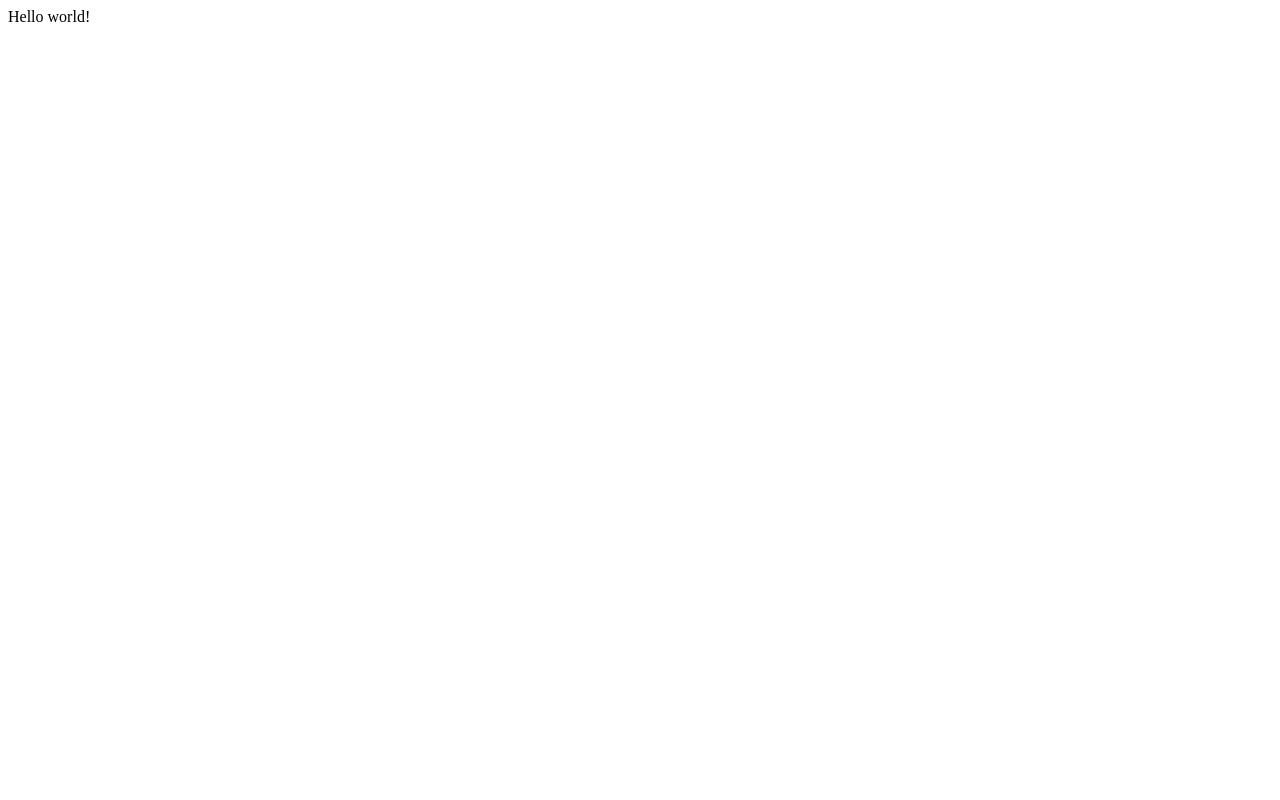
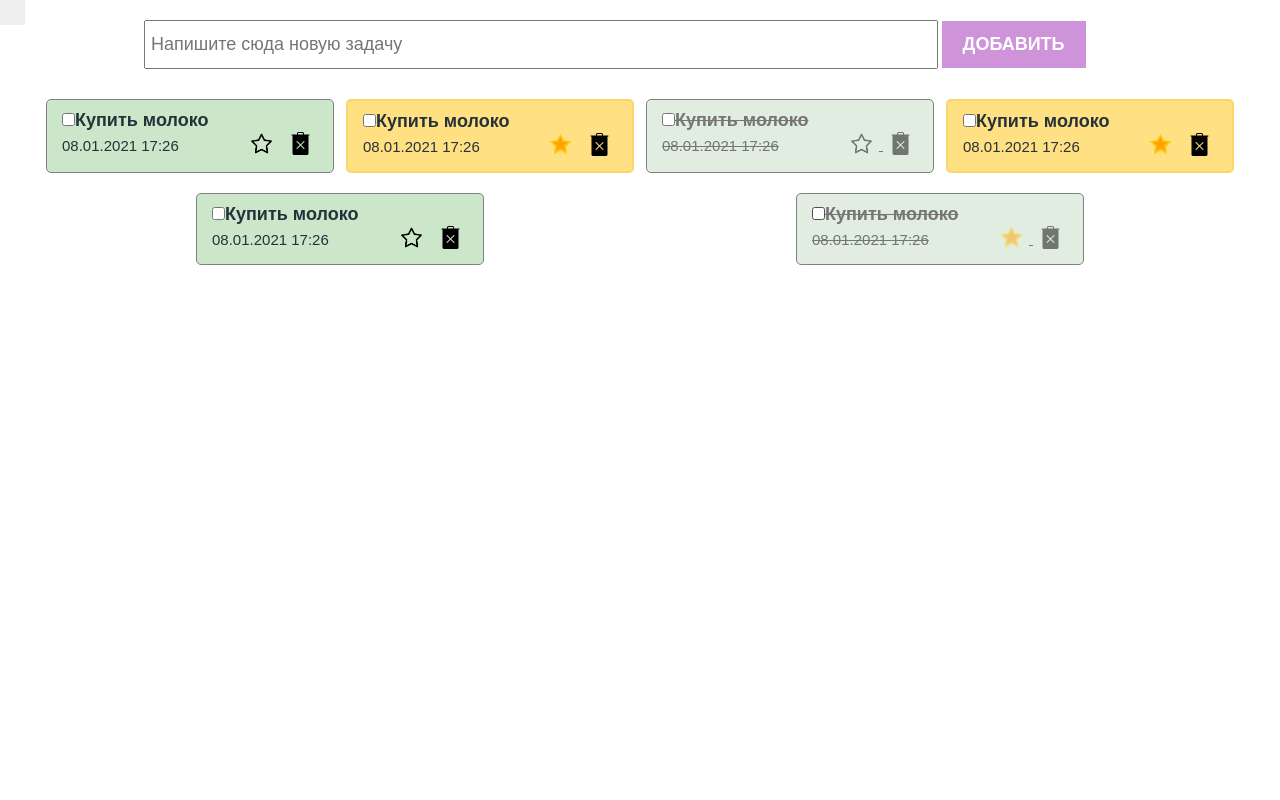
Before and after one commit to dilnuras/todo, a Django app: page / in a window 1280 px wide. Before the commit the page is almost empty. Run offline with Django 3.2, Linux system fonts and the light colour scheme.

Commit message:
copied index.html

```diff
--- /dev/null
+++ b/main/static/styles/checkbox.css
@@ -0,0 +1,68 @@
+
+/* Customize the label (the container) */
+.container {
+    display: block;
+    position: relative;
+    padding-left: 35px;
+    margin-bottom: 12px;
+    cursor: pointer;
+    font-size: 22px;
+    -webkit-user-select: none;
+    -moz-user-select: none;
+    -ms-user-select: none;
+    user-select: none;
+  }
+
+  /* Hide the browser's default checkbox */
+  .container input {
+    position: absolute;
+    opacity: 0;
+    cursor: pointer;
+    height: 0;
+    width: 0;
+  }
+
+  /* Create a custom checkbox */
+  .checkmark {
+    position: absolute;
+    top: 0;
+    left: 0;
+    height: 25px;
+    width: 25px;
+    background-color: #eee;
+  }
+
+  /* On mouse-over, add a grey background color */
+  .container:hover input ~ .checkmark {
+    background-color: #ccc;
+  }
+
+  /* When the checkbox is checked, add a blue background */
+  .container input:checked ~ .checkmark {
+    background-color: #2196F3;
+  }
+
+  /* Create the checkmark/indicator (hidden when not checked) */
+  .checkmark:after {
+    content: "";
+    position: absolute;
+    display: none;
+  }
+
+  /* Show the checkmark when checked */
+  .container input:checked ~ .checkmark:after {
+    display: block;
+  }
+
+  /* Style the checkmark/indicator */
+  .container .checkmark:after {
+    left: 9px;
+    top: 5px;
+    width: 5px;
+    height: 10px;
+    border: solid white;
+    border-width: 0 3px 3px 0;
+    -webkit-transform: rotate(45deg);
+    -ms-transform: rotate(45deg);
+    transform: rotate(45deg);
+  }
--- /dev/null
+++ b/main/static/styles/index.css
@@ -0,0 +1,108 @@
+*{
+    box-sizing: border-box;
+    margin: 0;
+    padding: 0;
+    color: #26323B;
+}
+
+section{
+    width: 100%;
+    padding: 20px;
+    display: flex;
+    flex-direction: column;
+    align-items: center;
+}
+
+.create_container{
+    width: 80%;
+}
+
+.create_input{
+    padding: 12px 5px;
+    font-size: 18px;
+    width: 80%;
+}
+
+.create_button{
+    padding: 12px 20px;
+    background-color: #CE93D8;
+    border: 1px solid #CE93D8;
+    color: white;
+    font-size: 18px;
+    text-transform: uppercase;
+    font-weight: bold;
+    border-radius: 3 px;
+    cursor: pointer;
+}
+
+.create_button:active{
+    border: 1px solid #CE93D8;
+    box-shadow: 2px 2px 5px 3px #FCE4EC ;
+}
+
+.todo_container{
+    padding: 30px 20px;
+    display: flex;
+    justify-content: space-around;
+    flex-wrap: wrap;
+    width: 100%;
+}
+
+.todo_item{
+    border: 1px solid gray;
+    border-radius: 5px;
+    width:24% ;
+    padding: 10px 15px;
+    background-color: #CBE6C9;
+    margin-bottom: 20px;
+}
+
+.todo_item.done{
+    background-color: #E0EDE0;
+    text-decoration: line-through;
+    color: #757575;
+}
+
+.todo_item.done h4, .todo_item.done p, .todo_item.done span{
+    color: #757575;
+}
+
+.todo_item.done img{
+    opacity: 0.5;
+}
+.todo_item.marked{
+    background-color: #FFE082;
+    border: 2px solid #fad66a;
+}
+
+.todo_item_header{
+    display: flex;
+    align-items: center;
+}
+
+.todo_item_header h4{
+    font-size: 18px;
+    font-family:  sans-serif;
+}
+
+.todo_item_footer{
+    display: flex;
+    justify-content: space-between;
+    align-items: center;
+}
+
+.todo_item_footer p{
+    font-size: 15px;
+    font-family: sans-serif;
+}
+
+.todo_item_footer.action_buttons{
+    display: flex;
+}
+
+.todo_item_footer img{
+    width: 25px;
+    height: 25px;
+    margin: 0 5px;
+    cursor: pointer;
+}
--- a/main/templates/index.html
+++ b/main/templates/index.html
@@ -1,11 +1,13 @@
+{% load static %}
 <!DOCTYPE html>
 <html lang="en">
 <head>
     <meta charset="UTF-8">
     <meta name="viewport" content="width=device-width, initial-scale=1.0">
     <title>Todo</title>
-    <link rel="stylesheet" href="./styles/index.css">
-    <link rel="stylesheet" href="./styles/checkbox.css">
+    <link rel="stylesheet" href="{% static 'styles/index.css' %}">
+    <!--<link rel="stylesheet" href="./styles/checkbox.css">-->
+    <link rel="stylesheet" href="{% static 'styles/checkbox.css' %}">
 </head>
 <body>
     <section>
--- a/main/views.py
+++ b/main/views.py
@@ -2,7 +2,7 @@ from django.shortcuts import render,HttpResponse
 
 
 def homepage(request):
-    return HttpResponse("Hello world!")
+    return render(request,"index.html")
 
 
 def test (request):
```
Also changed, not shown: main/static/icons/icons8-delete-bin-50.png (added), main/static/icons/icons8-star-48 (1).png (added), main/static/icons/icons8-star-48.png (added), 1 other file.
